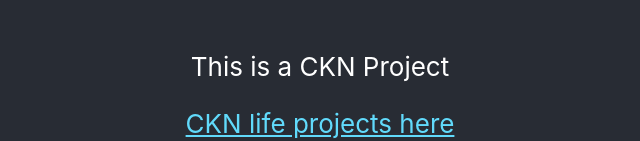
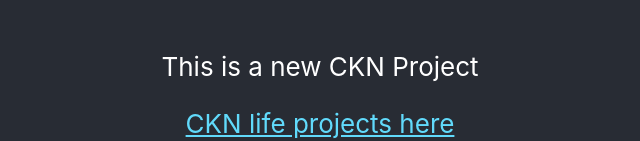
Before and after one commit to harp3048/cknlifeproject, a React (Create React App) app: page / in a window 1280 px wide. Shown: the part 478-619 px from the top of the page, without its empty margins (320-960 px from the left). Built offline with nearby package versions, Linux system fonts and the light colour scheme.

Commit message:
added components folder

```diff
--- a/src/App.js
+++ b/src/App.js
@@ -4,6 +4,7 @@ import './App.css';
 import XXX from '../src/fingerprinttest';
 
 import Recaptcha from 'react-recaptcha';
+import Message from './components/Message';
 
 class App extends Component {
     constructor(props) {
@@ -36,17 +37,8 @@ class App extends Component {
             <div className="App">
                 <header className="App-header">
                     <img src={logo} className="App-logo" alt="logo" />
-                    <p>
-                        This is a CKN Project
-                    </p>
-                    <a
-                        className="App-link"
-                        href="https://ckn.life"
-                        target="_blank"
-                        rel="noopener noreferrer"
-                    >
-                        CKN life projects here
-                    </a>
+                    <Message/>
+
                     {/* <button onClick={this.handleClick}>Click Here</button> */}
                     {/* <Recaptcha
                         sitekey="6LdDmOIUAAAAAPeD6DVRbo7-Y2EWFfFM_-iLfpwh"
--- /dev/null
+++ b/src/components/Message.js
@@ -0,0 +1,20 @@
+import React, { Component } from 'react';
+
+export default function Message() {
+
+    return (
+        <>
+            <p>
+                This is a new CKN Project
+            </p>
+            <a
+                className="App-link"
+                href="https://ckn.life"
+                target="_blank"
+                rel="noopener noreferrer"
+            >
+                CKN life projects here
+            </a>
+        </>
+    )
+}
```
